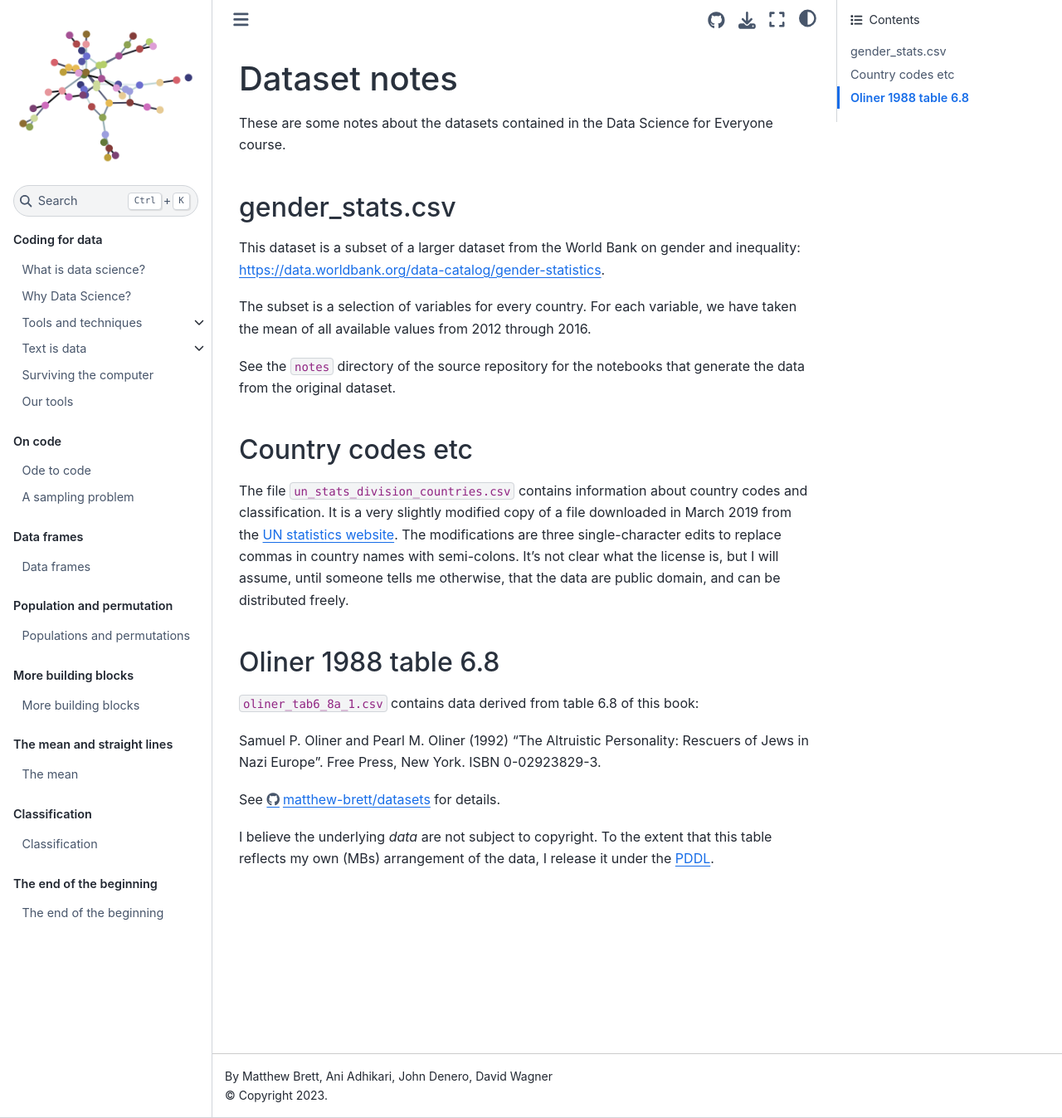
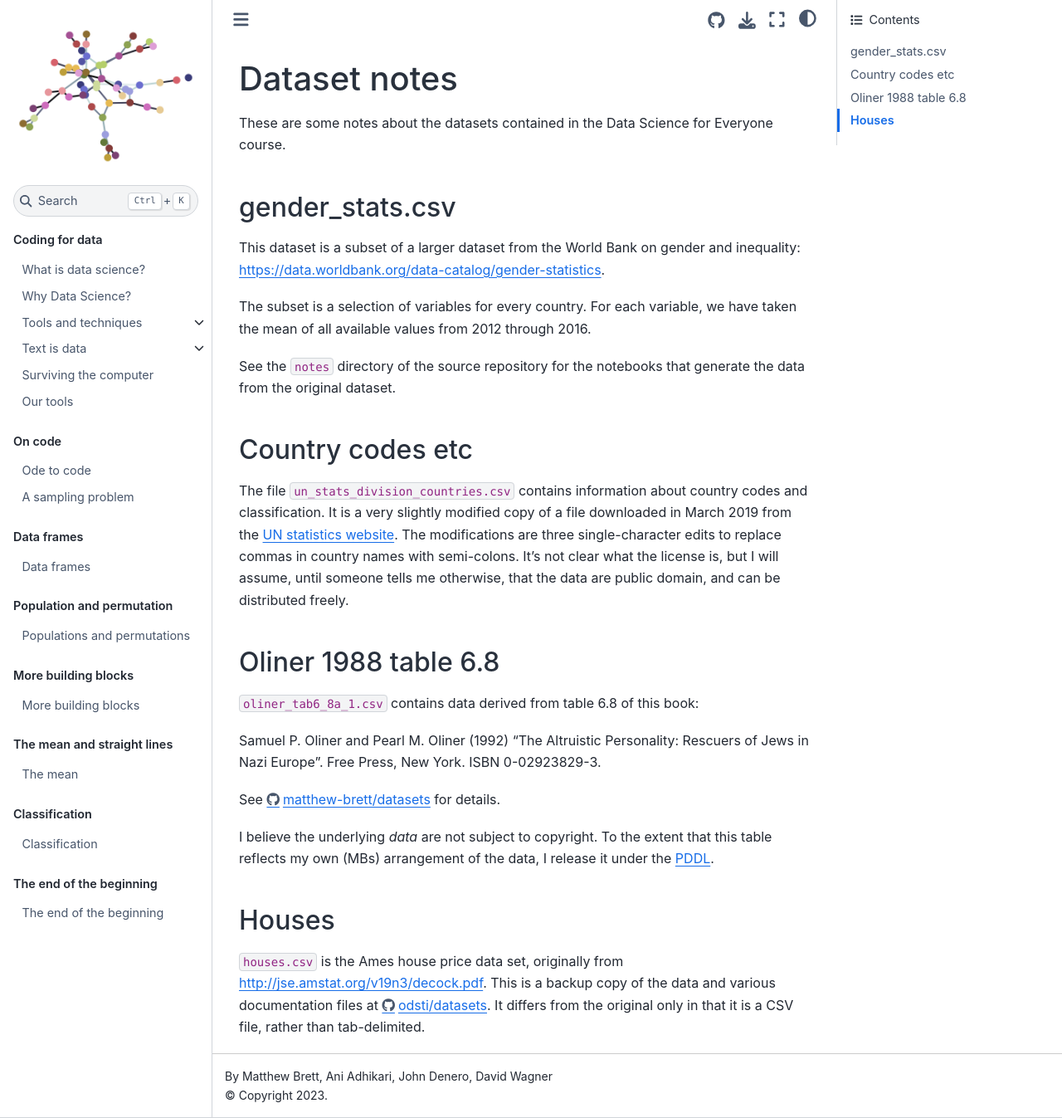
Before and after one commit to matthew-brett/cfd2020, a Jupyter Book: the page built from data/README.md, in a window 1280 px wide and 1347 px high. Shown: the whole window at 83% size. Built offline with Jupyter Book 1.0.4 settings and Sphinx 7.4.7 and the Sphinx Book theme 1.1.4, drawn with Linux system fonts in a browser that asks for light colours; pages that are not in the unit, such as notebooks, are missing from menus.

Commit message:
Add multiple regression notebook

```diff
--- a/_toc.yml
+++ b/_toc.yml
@@ -139,9 +139,13 @@
   - file: classification/classification
   - file: classification/Nearest_Neighbors
   - file: classification/Training_and_Testing
+  # classify_song_discussion
   - file: classification/Rows_of_Tables
   - file: classification/Implementing_the_Classifier
+  # classify_song_part1
   - file: classification/Accuracy_of_the_Classifier
+  # classify_song_part2
+  - file: classification/Multiple_Regression
 
 #     - file: /confidence
 #       - file: /havana_math
--- a/data/README.md
+++ b/data/README.md
@@ -38,3 +38,11 @@
 I believe the underlying *data* are not subject to copyright.  To the extent
 that this table reflects my own (MBs) arrangement of the data, I release it
 under the [PDDL](https://opendatacommons.org/licenses/pddl).
+
+## Houses
+
+`houses.csv` is the Ames house price data set, originally from
+<http://jse.amstat.org/v19n3/decock.pdf>.  This is a backup copy of the data
+and various documentation files at
+<https://github.com/odsti/datasets/tree/master/ames_houses>.  It differs from
+the original only in that it is a CSV file, rather than tab-delimited.
```
Also changed, not shown: 3 other files.
